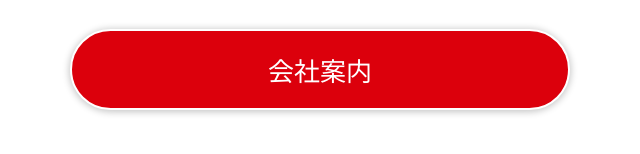
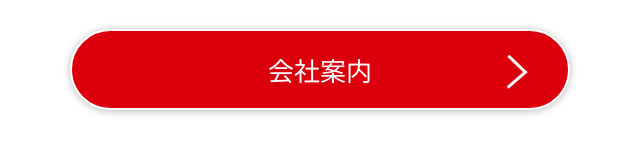
Before and after one commit to michiya-59/mibu_car, a plain HTML site: page index.html in a window 1280 px wide. Shown: the part 1184-1338 px from the top of the page, 320-960 px from the left. Drawn offline with nearby package versions, Linux system fonts and the light colour scheme; some packages are replaced by stand-ins of ours; a web font is replaced by a local one.

Commit message:
共通パーツ 赤色のボタンの矢印のスタイル調整

```diff
--- a/css/style.css
+++ b/css/style.css
@@ -77,6 +77,29 @@ a:hover {
   border-radius: 50px;
   border: 2px solid white;
   box-shadow: 0px 1px 7px 1px #c6c6c6;
+  position: relative;
+}
+.common-btn-red::before{
+  content: '' !important;
+  position: absolute;
+  width: 2.5rem;
+  height: 0.25rem;
+  background-color: white;
+  opacity: 1 !important;
+  transform: rotate(44deg);
+  right: 7.6%;
+  top: 41%;
+}
+.common-btn-red::after{
+  content: '' !important;
+  position: absolute;
+  width: 0.25rem;
+  height: 2.5rem;
+  background-color: white;
+  opacity: 1 !important;
+  transform: rotate(-131deg);
+  right: 9.9%;
+  top: 46%;
 }
 /* 共通パーツ */
 
@@ -209,7 +232,6 @@ a:hover {
   transform: rotate(-136deg);
   left: 52%;
 }
-
 /* スライダーの左右ボタンのスタイル */
 
 /*# sourceMappingURL=style.css.map */
```
